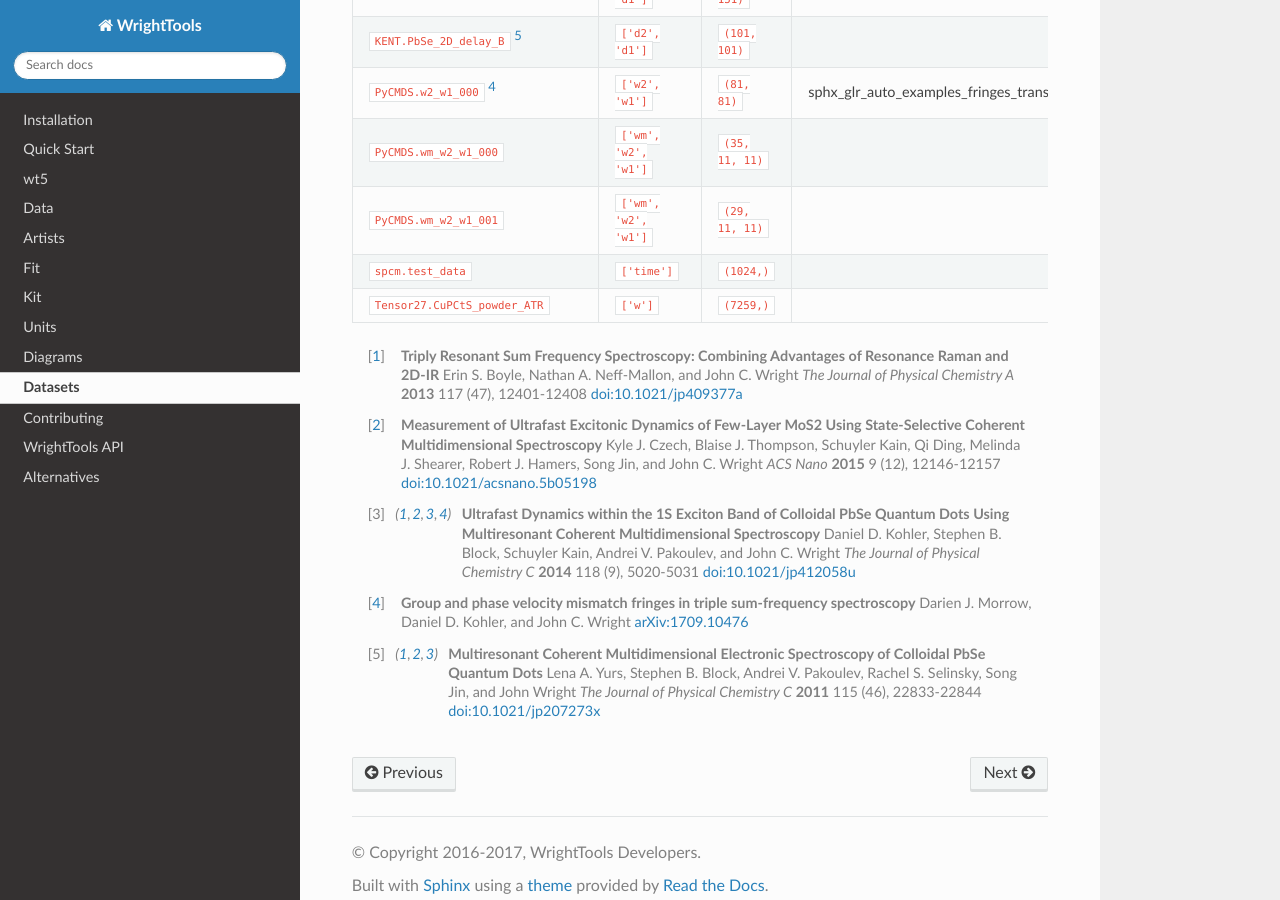
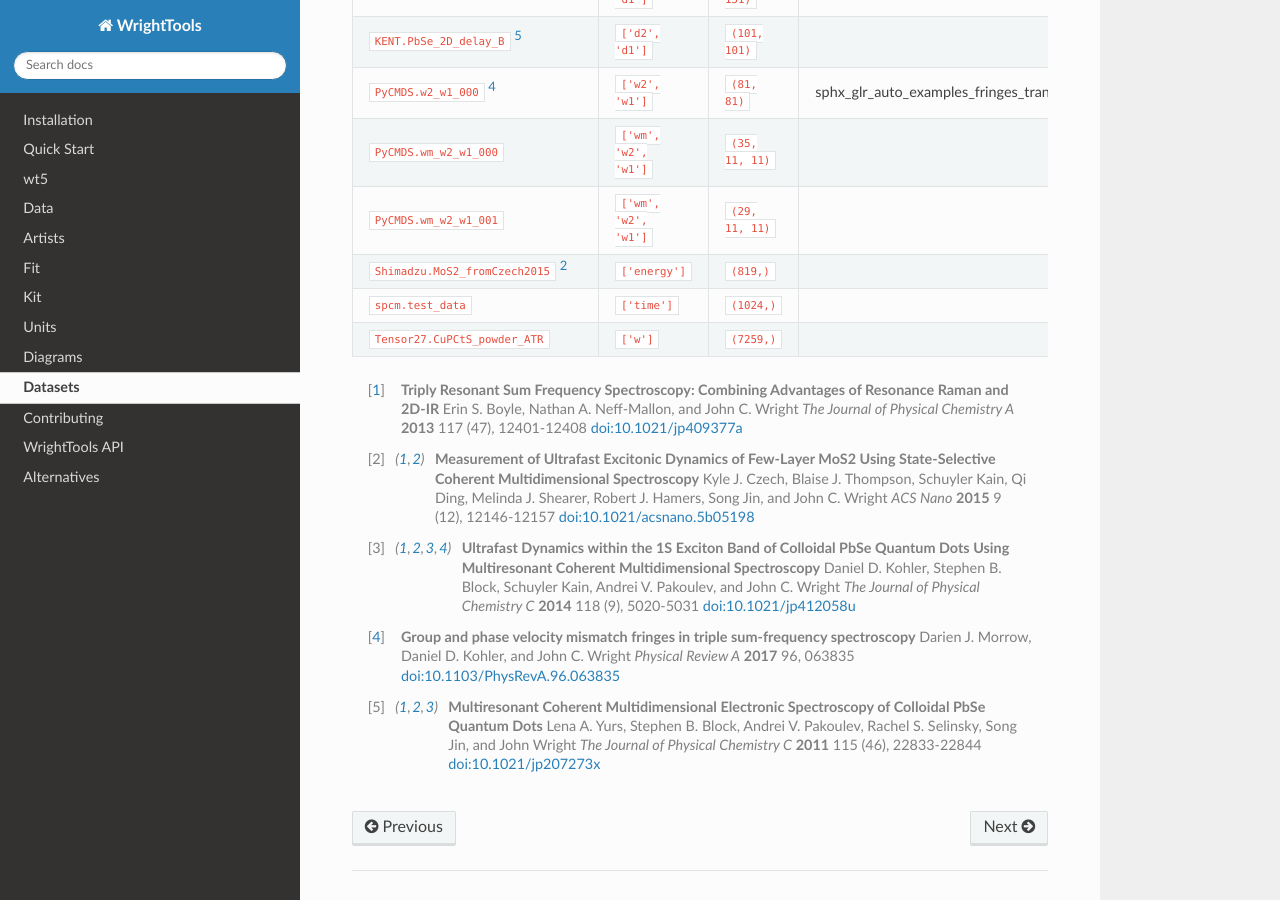
Before and after one commit to wright-group/WrightTools, a Sphinx documentation site: the page built from docs/datasets.rst, in a window 1280 px wide and 900 px high, scrolled down 739 px. Built offline with Sphinx 7.4.7 and the Read the Docs theme 2.0.0, drawn with Linux system fonts in a browser that asks for light colours; pages that are not in the unit, such as notebooks, are missing from menus; the version number could not be read and is left out.

Commit message:
Update datasets.rst
Added `Shimadzu.MoS2_fromCzech2015` and updated citation to `Morrow2017`.

```diff
--- a/docs/datasets.rst
+++ b/docs/datasets.rst
@@ -26,6 +26,7 @@ dataset                                            axis names
 ``PyCMDS.w2_w1_000`` [#morrow2017]_                ``['w2', 'w1']``              ``(81, 81)``         :ref:`sphx_glr_auto_examples_fringes_transform.py`
 ``PyCMDS.wm_w2_w1_000``                            ``['wm', 'w2', 'w1']``        ``(35, 11, 11)``
 ``PyCMDS.wm_w2_w1_001``                            ``['wm', 'w2', 'w1']``        ``(29, 11, 11)``
+``Shimadzu.MoS2_fromCzech2015`` [#czech2015]_      ``['energy']``                ``(819,)``
 ``spcm.test_data``                                 ``['time']``                  ``(1024,)``
 ``Tensor27.CuPCtS_powder_ATR``                     ``['w']``                     ``(7259,)``
 =================================================  ============================  ===================  ==============
@@ -47,7 +48,8 @@ dataset                                            axis names
 
 .. [#morrow2017] **Group and phase velocity mismatch fringes in triple sum-frequency spectroscopy**
                  Darien J. Morrow, Daniel D. Kohler, and John C. Wright
-                 `arXiv:1709.10476 <https://arxiv.org/abs/1709.10476>`_
+                 *Physical Review A* **2017** 96, 063835
+                 `doi:10.1103/PhysRevA.96.063835 <http://dx.doi.org/10.1103/PhysRevA.96.063835>`_
 
 .. [#yurs2011] **Multiresonant Coherent Multidimensional Electronic Spectroscopy of Colloidal PbSe Quantum Dots**
                Lena A. Yurs, Stephen B. Block, Andrei V. Pakoulev, Rachel S. Selinsky, Song Jin, and John Wright
```
